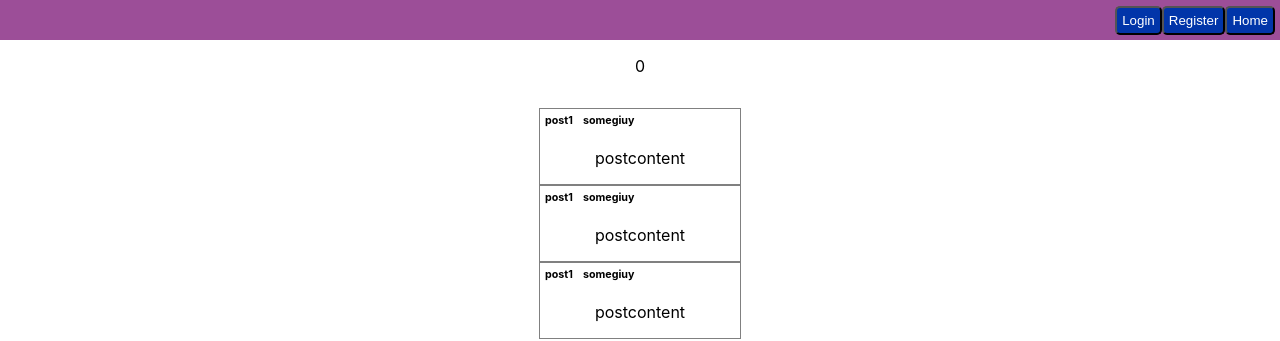
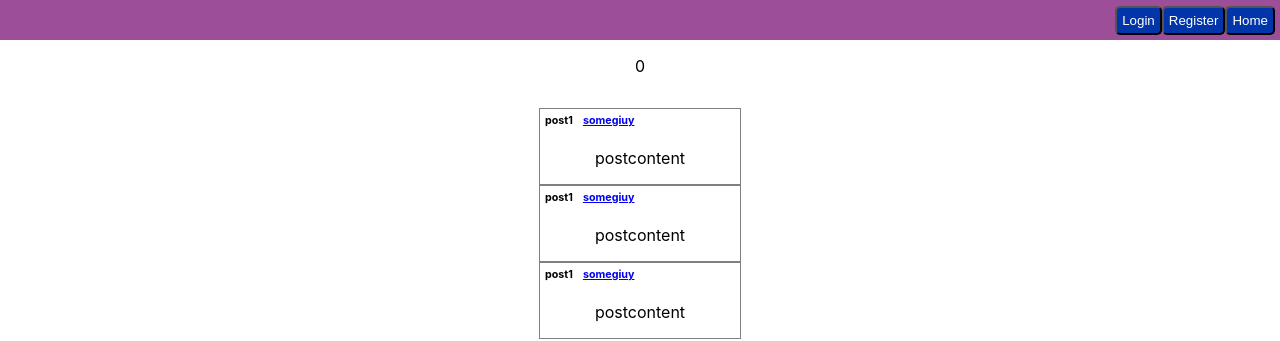
Before and after one commit to CD-Mackay/flask_react_microblog, a React (Create React App) app in the folder frontend/: page / in a window 1280 px wide. Shown: the top 341 px of the page. Built offline with nearby package versions, Linux system fonts and the light colour scheme; no server answers.

Commit message:
add routing to access profile page

```diff
--- a/frontend/src/App.js
+++ b/frontend/src/App.js
@@ -12,6 +12,7 @@
 
 //Styling Imports
 import "./App.css";
+import Profile from "./Pages/Profile";
 
 
 
@@ -45,6 +46,7 @@
         <Route path="/" element={<Home token={token} showLogin={showLogin} time={time} posts={posts} />} />
         <Route path="/login" element={<Login saveToken={saveToken} />} />
         <Route path="/register" element={<Register saveToken={saveToken} />} />
+        <Route path="/user" element={<Profile />} />
       </Routes>
       <Footer />
     </BrowserRouter>
--- a/frontend/src/Components/PostListItem/PostListItem.js
+++ b/frontend/src/Components/PostListItem/PostListItem.js
@@ -5,13 +5,16 @@
 import "./PostListItem.css";
 
 // Component Imports
+import { Link } from 'react-router-dom'
 
 const PostListItem = ({ author, content, title }) => {
   return (
     <div className="post-item">
       <div className="title-card">
         <h6>{title}</h6>
-        <h6>{author}</h6>
+        <Link to="/user">
+          <h6>{author}</h6>
+        </Link>
       </div>
       <p>{content}</p>
     </div>
```
